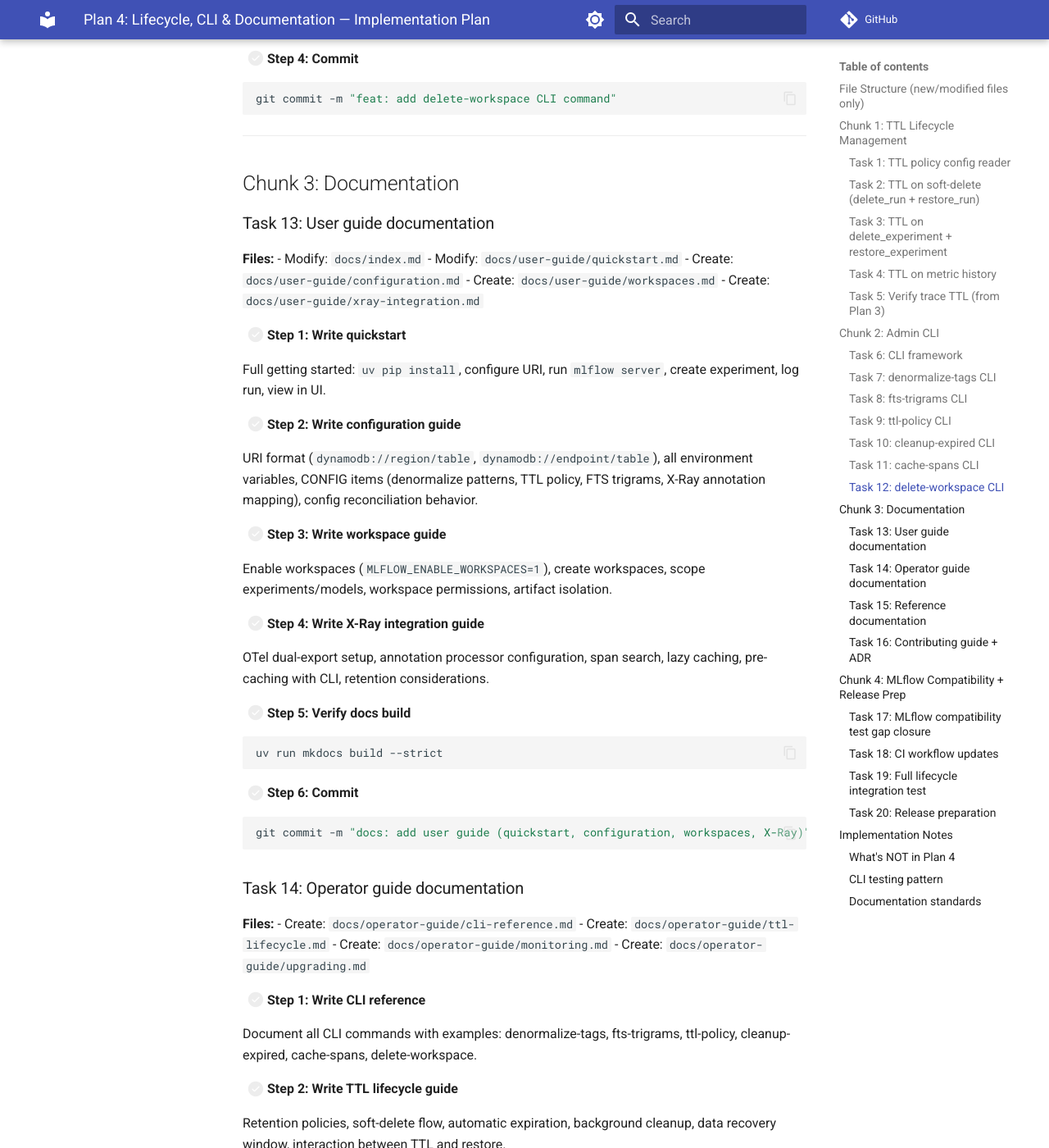
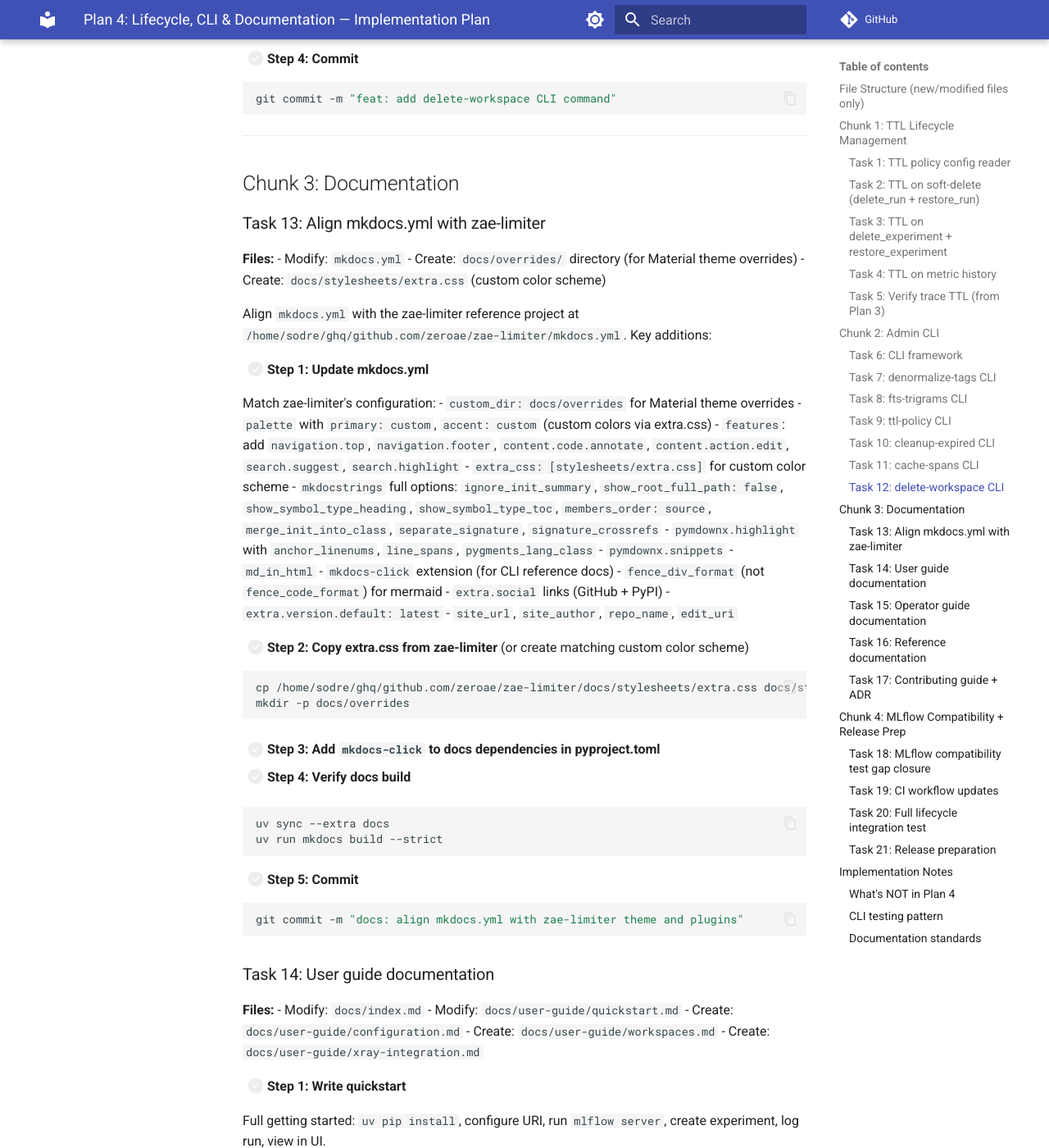
Before and after one commit to zeroae/mlflow-dynamodbstore, an MkDocs documentation site: the page built from docs/superpowers/plans/2026-03-15-plan4-lifecycle-cli-docs.md, in a window 1280 px wide and 1400 px high, scrolled down 10307 px. Shown: the whole window at 82% size. Built offline with MkDocs 1.6.1 and Material for MkDocs 9.7.7, drawn with Linux system fonts in a browser that asks for light colours; comment, search, counter and statistics services are not loaded; the version menu is left out; some of the changed text lies outside the part shown.

Commit message:
Add mkdocs alignment task to Plan 4 (Task 13)
New Task 13: Align mkdocs.yml with zae-limiter reference project.
Covers custom color scheme, overrides dir, extra.css, full
mkdocstrings options, highlight options, mkdocs-click extension,
fence_div_format, social links. Renumber Tasks 14-21.

Co-Authored-By: Claude Opus 4.6 (1M context) <noreply@anthropic.com>

````diff
--- a/docs/superpowers/plans/2026-03-15-plan4-lifecycle-cli-docs.md
+++ b/docs/superpowers/plans/2026-03-15-plan4-lifecycle-cli-docs.md
@@ -490,7 +490,55 @@ git commit -m "feat: add delete-workspace CLI command"
 
 ## Chunk 3: Documentation
 
-### Task 13: User guide documentation
+### Task 13: Align mkdocs.yml with zae-limiter
+
+**Files:**
+- Modify: `mkdocs.yml`
+- Create: `docs/overrides/` directory (for Material theme overrides)
+- Create: `docs/stylesheets/extra.css` (custom color scheme)
+
+Align `mkdocs.yml` with the zae-limiter reference project at `/home/sodre/ghq/github.com/zeroae/zae-limiter/mkdocs.yml`. Key additions:
+
+- [ ] **Step 1: Update mkdocs.yml**
+
+Match zae-limiter's configuration:
+- `custom_dir: docs/overrides` for Material theme overrides
+- `palette` with `primary: custom`, `accent: custom` (custom colors via extra.css)
+- `features`: add `navigation.top`, `navigation.footer`, `content.code.annotate`, `content.action.edit`, `search.suggest`, `search.highlight`
+- `extra_css: [stylesheets/extra.css]` for custom color scheme
+- `mkdocstrings` full options: `ignore_init_summary`, `show_root_full_path: false`, `show_symbol_type_heading`, `show_symbol_type_toc`, `members_order: source`, `merge_init_into_class`, `separate_signature`, `signature_crossrefs`
+- `pymdownx.highlight` with `anchor_linenums`, `line_spans`, `pygments_lang_class`
+- `pymdownx.snippets`
+- `md_in_html`
+- `mkdocs-click` extension (for CLI reference docs)
+- `fence_div_format` (not `fence_code_format`) for mermaid
+- `extra.social` links (GitHub + PyPI)
+- `extra.version.default: latest`
+- `site_url`, `site_author`, `repo_name`, `edit_uri`
+
+- [ ] **Step 2: Copy extra.css from zae-limiter** (or create matching custom color scheme)
+
+```bash
+cp /home/sodre/ghq/github.com/zeroae/zae-limiter/docs/stylesheets/extra.css docs/stylesheets/extra.css
+mkdir -p docs/overrides
+```
+
+- [ ] **Step 3: Add `mkdocs-click` to docs dependencies in pyproject.toml**
+
+- [ ] **Step 4: Verify docs build**
+
+```bash
+uv sync --extra docs
+uv run mkdocs build --strict
+```
+
+- [ ] **Step 5: Commit**
+
+```bash
+git commit -m "docs: align mkdocs.yml with zae-limiter theme and plugins"
+```
+
+### Task 14: User guide documentation
 
 **Files:**
 - Modify: `docs/index.md`
@@ -696,7 +744,7 @@ End-to-end scenario:
 git commit -m "test: add full lifecycle integration test"
 ```
 
-### Task 20: Release preparation
+### Task 21: Release preparation
 
 - [ ] **Step 1: Run full test suite with coverage**
 
````
Also changed, not shown: other parts of docs/superpowers/plans/2026-03-15-plan4-lifecycle-cli-docs.md (+6 -6 lines).
